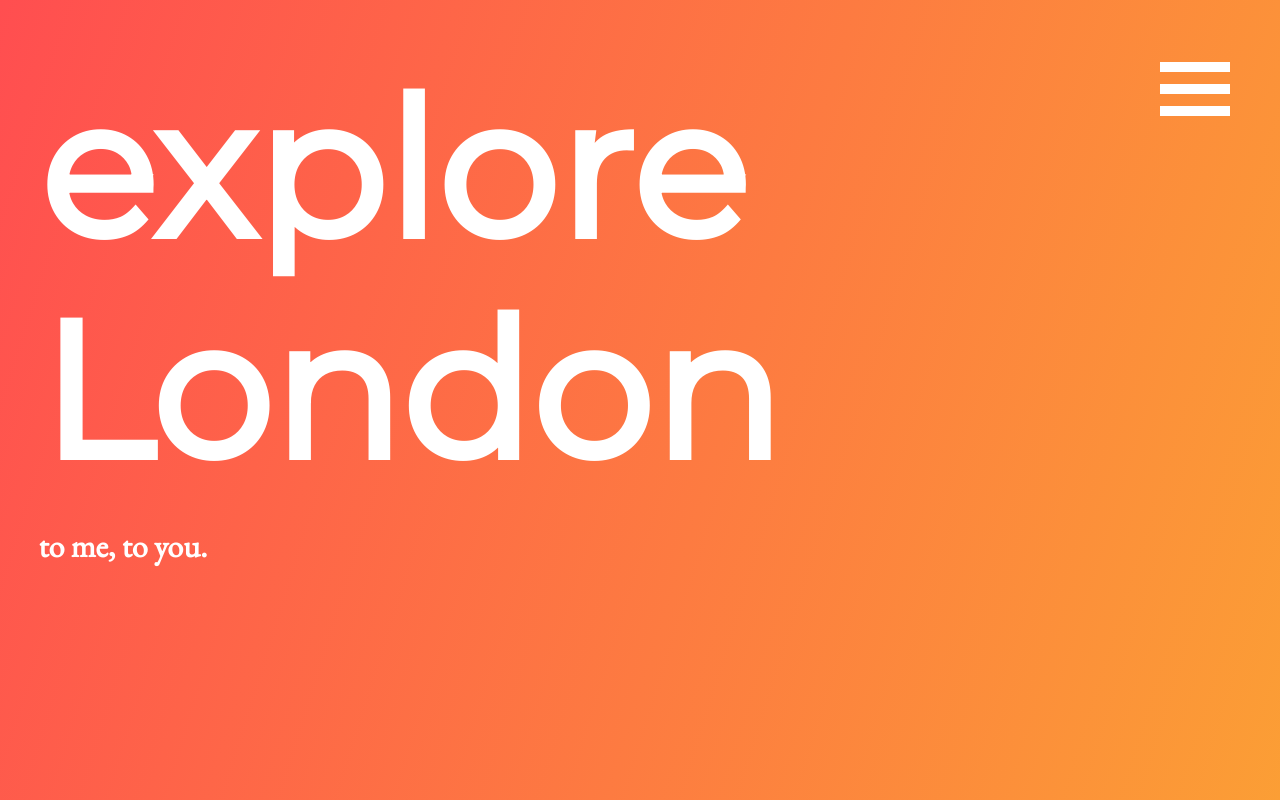
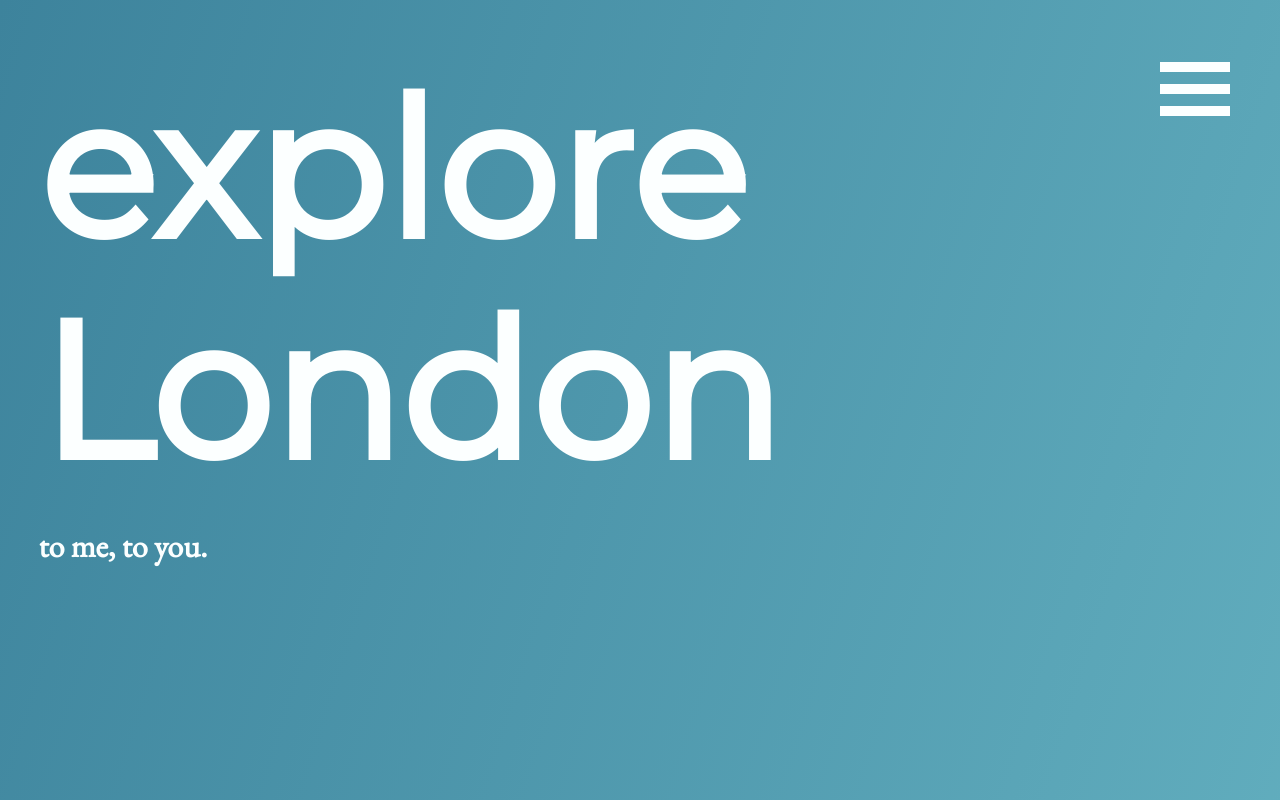
Before and after one commit to fac-15/to-you-to-me, a website: page public/index.html in a window 1280 px wide. Shown: the top 800 px of the page. Drawn offline with nearby package versions, Linux system fonts and the light colour scheme.

Commit message:
updated style merge

```diff
--- a/public/css/style.css
+++ b/public/css/style.css
@@ -16,19 +16,14 @@ BODY TEXT: {  font-family: 'Nanum Gothic', sans-serif;
 body {
     height: 500vh;
     width: 80vw;
-    background-image: linear-gradient(to bottom right, #FF4E50,
-    #f9d423);
+    background-image: linear-gradient(to bottom right, var(--dark-blue-color),
+    var(--bright-blue-color));
     padding: 3vw;
-    color: white;
+    color: var(--white-color);
     margin: 20%;
 }
 
 h1 * {
-    font-size: 6em;
-    font-family: 'Montserrat', sans-serif;
-}
-
-h1 {
     font-size: 6em;
     font-family: 'Montserrat', sans-serif;
 }
@@ -43,14 +38,12 @@ form * {
     font-family: sans-serif;
     line-height: 2em;
 }
-h1 {
-    font-family: sans-serif;
-}
+
 button {
     margin-top: 1em;
 }
 .input {
-    border: solid white 1px;
+    border: solid var(--white-color) 1px;
     border-radius: 5px;
     padding: 10px;
     width: 300px;
@@ -72,7 +65,7 @@ button {
 .bar1, .bar2, .bar3 {
     width: 70px;
     height: 10px;
-    background-color: white;
+    background-color: var(--white-color);
     margin: 12px 0;
     transition: 0.4s;
 }
```
